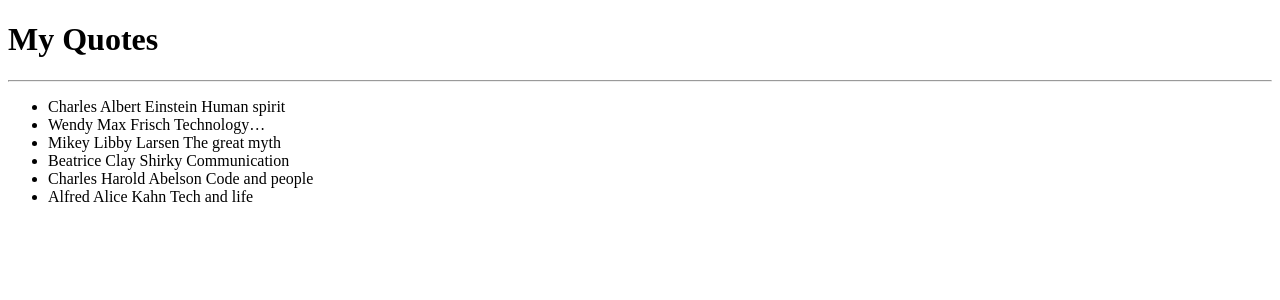
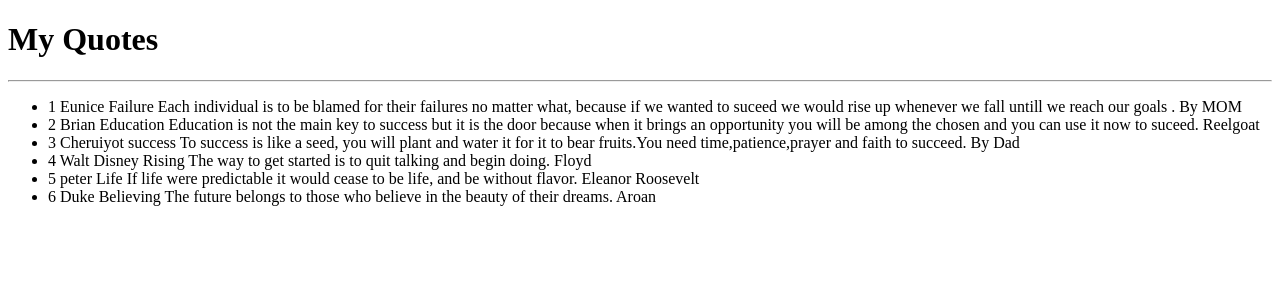
Before and after one commit to briankc804/QUOTES-APP, an Angular app: page / in a window 1280 px wide. Shown: the top 300 px of the page. Built offline with nearby package versions, Linux system fonts and the light colour scheme.

Commit message:
save changes made

```diff
--- a/src/app/quote.ts
+++ b/src/app/quote.ts
@@ -1,7 +1,8 @@
+
 
 export class Quote {
     showInfo: boolean;
-  constructor(public id:number,public name:string,public title:string,public quote:string,public author:string, public datePosted: Date,public likes:number, public dislikes:number){
+  constructor(public id:number,public name:string, public title:string,public description:string,public author:string, public datePosted: Date,public likes:number, public dislikes:number){
       this.showInfo=false;
     }
 }
--- a/src/app/quote/quote.component.html
+++ b/src/app/quote/quote.component.html
@@ -3,9 +3,12 @@
     <hr>
     <ul>
       <li *ngFor='let quote of quotes'>
+        {{quote.id}}
         {{quote.name}}
+        {{quote.title}}
+        {{quote.description}}
         {{quote.author}}
-        {{quote.title}}
+
 
       </li>
     </ul>
--- a/src/app/quote/quote.component.ts
+++ b/src/app/quote/quote.component.ts
@@ -9,12 +9,12 @@ import{Quote} from '../quote'
 export class QuoteComponent implements OnInit {
 
   quotes:Quote[] =[
-    new Quote (1,'Charles','Human spirit','The human spirit must prevail over technology to allow humans be in charge.','Albert Einstein', new Date(2019,7,12),0,0),
-    new Quote (2,'Wendy','Technology…','Technology… the knack of so arranging  that we don’t have to experience it.','Max Frisch',new Date(2019,7,14),0,0),
-    new Quote (3,'Mikey','The great myth','The great myth of our times is that technology is communication.','Libby Larsen',new Date(2019,6,3),0,0),
-    new Quote (4,'Beatrice','Communication','Communications tools don’t get socially interesting until they get technologically boring.','Clay Shirky',new Date(2019,7,7),0,0),
-    new Quote (5,'Charles','Code and people','Programs must be written for people to read, and only incidentally for machines to execute.','Harold Abelson',new Date(2019,7,17),0,0),
-    new Quote (6,'Alfred','Tech and life','For a list of all the ways technology has failed to improve the quality of life, please press three.','Alice Kahn',new Date(2019,7,15),0,0)
+    new Quote (1,'Eunice','Failure','Each individual is to be blamed for their failures no matter what, because if we wanted to suceed  we would rise up whenever we fall untill we reach our goals .','By MOM', new Date(2019,7,12),0,0),
+    new Quote (2,'Brian','Education','Education is not the main key to success but it is the door because when it brings an opportunity you will be among the chosen and you can use it now to suceed.','Reelgoat',new Date(2019,7,14),0,0),
+    new Quote (3,'Cheruiyot','success','To success is like a seed, you will plant and water it for it to bear fruits.You need time,patience,prayer and faith to succeed.','By Dad',new Date(2019,6,3),0,0),
+    new Quote (4,'Walt Disney','Rising','The way to get started is to quit talking and begin doing. ','Floyd',new Date(2019,7,7),0,0),
+    new Quote (5,'peter','Life','If life were predictable it would cease to be life, and be without flavor.','Eleanor Roosevelt',new Date(2019,7,17),0,0),
+    new Quote (6,'Duke','Believing','The future belongs to those who believe in the beauty of their dreams.','Aroan ',new Date(2019,7,15),0,0)
 
    ]
   constructor() { }
```
